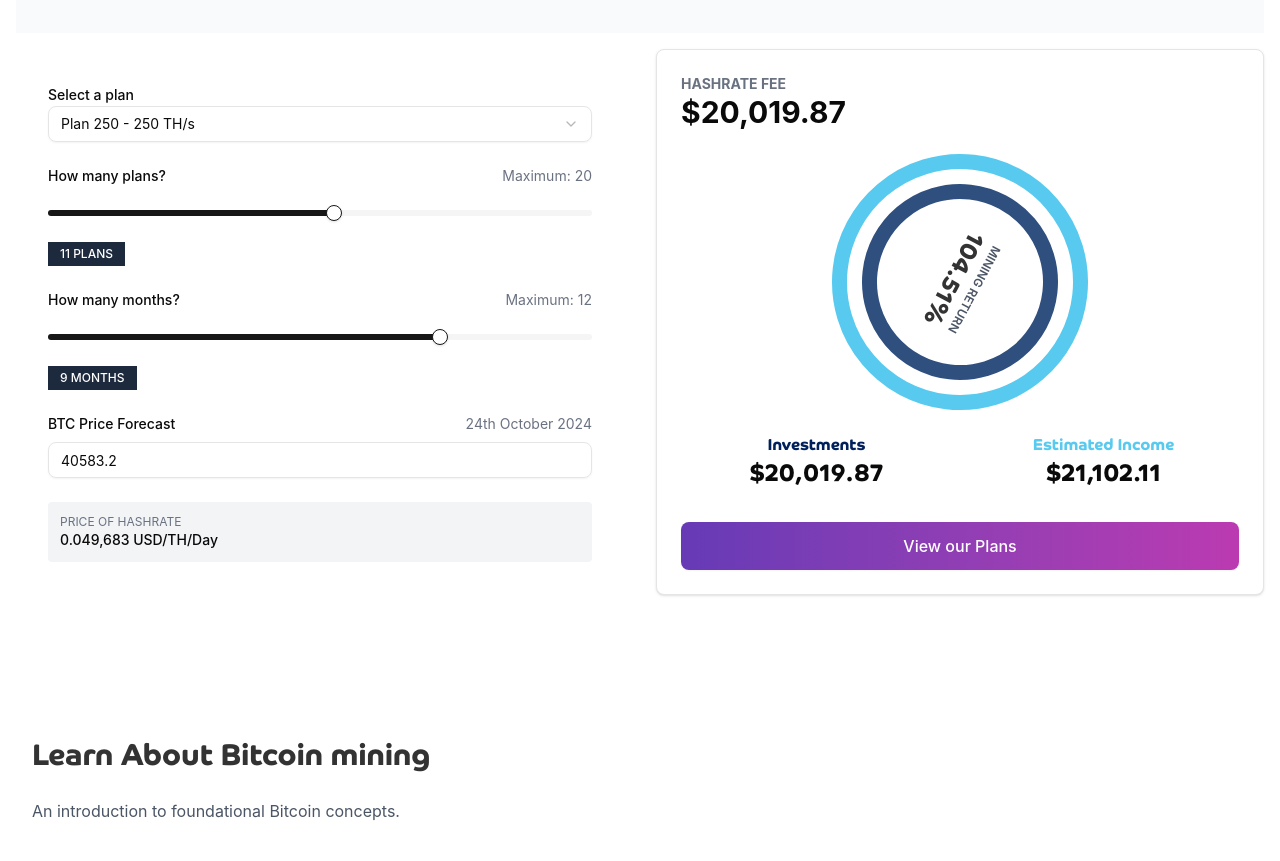
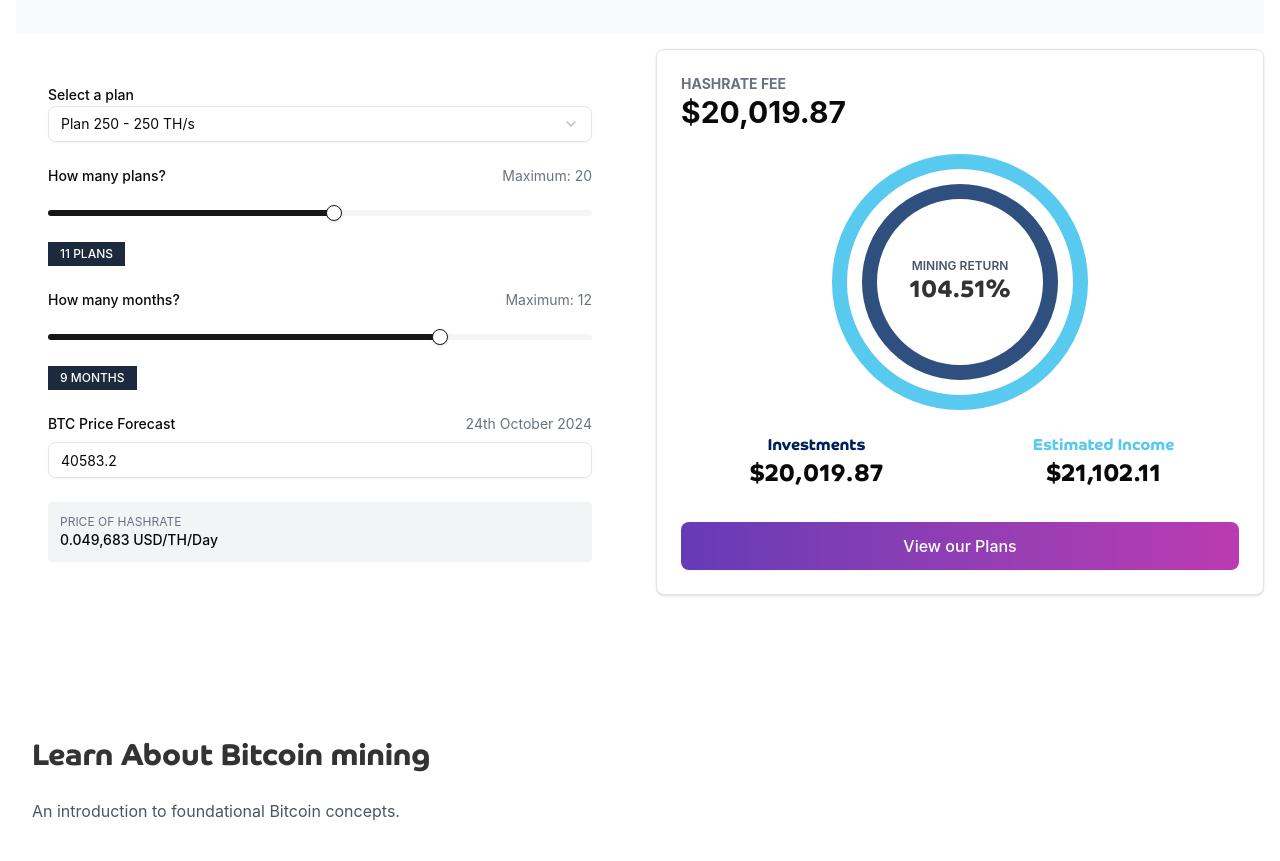
Before and after one commit to omprakash1907/mining-app, a React (Vite) app: page / in a window 1280 px wide. Shown: the part 2415-3276 px from the top of the page. Built offline with nearby package versions, Linux system fonts and the light colour scheme.

Commit message:
refactor: Clean up whitespace and formatting in OutputValues component

```diff
--- a/src/components/OutputValues.jsx
+++ b/src/components/OutputValues.jsx
@@ -172,7 +172,10 @@ export default function OutputValues() {
             </motion.div>
           </motion.div>
 
-          <motion.div variants={cardItem} className="flex flex-col justify-between">
+          <motion.div
+            variants={cardItem}
+            className="flex flex-col justify-between"
+          >
             <Card className="p-6 border rounded-md flex flex-col">
               <div>
                 <div className="text-sm font-bold text-gray-500">
@@ -193,15 +196,7 @@ export default function OutputValues() {
                 </motion.div>
               </div>
               <div className="flex justify-center items-center w-full">
-                <motion.div
-                  animate={{ rotate: 360 }}
-                  transition={{
-                    duration: 20,
-                    repeat: Infinity,
-                    ease: "linear"
-                  }}
-                  className="relative w-64 h-64"
-                >
+                <motion.div className="relative w-64 h-64">
                   {/* Outermost ring - light blue (10px) */}
                   <div className="absolute inset-0 rounded-full border-[15px] border-[#58caef]"></div>
 
@@ -249,7 +244,9 @@ export default function OutputValues() {
                   whileHover={{ scale: 1.03 }}
                   className="text-center"
                 >
-                  <div className="text-base text-[#00205B] primary-font font-semibold">Investments</div>
+                  <div className="text-base text-[#00205B] primary-font font-semibold">
+                    Investments
+                  </div>
                   <motion.div
                     key={investment}
                     initial={{ opacity: 0, y: 10 }}
@@ -268,7 +265,9 @@ export default function OutputValues() {
                   whileHover={{ scale: 1.03 }}
                   className="text-center"
                 >
-                  <div className="text-base  text-[#58caef] primary-font font-semibold">Estimated Income</div>
+                  <div className="text-base  text-[#58caef] primary-font font-semibold">
+                    Estimated Income
+                  </div>
                   <motion.div
                     key={estimatedIncome}
                     initial={{ opacity: 0, y: 10 }}
```
